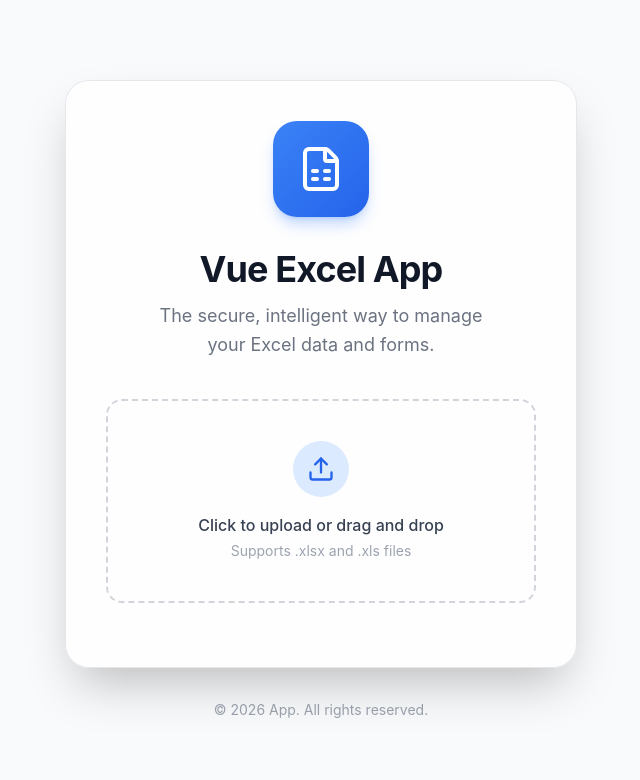
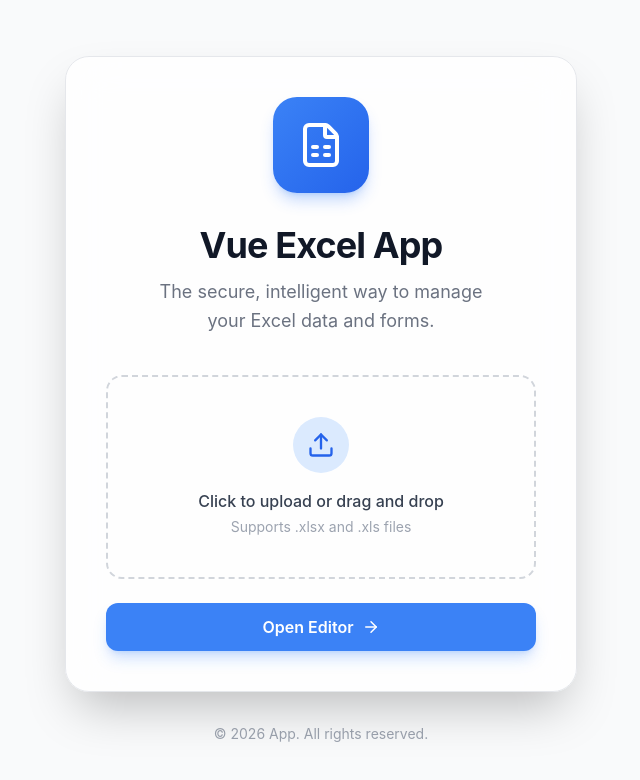
Before and after one commit to khoirulariffin/vue-excel, a Vue app: page /#/ in a window 1280 px wide. Shown: the top 780 px of the page, without its empty margins (319-959 px from the left). Built offline with nearby package versions, Linux system fonts and the light colour scheme; the HTML template or start-up script is replaced by a standard one.

Commit message:
feat: :bug: fix touch interaction for operator cells and add editor navigation button on home view

```diff
--- a/src/features/spreadsheet/ui/SpreadsheetCell.vue
+++ b/src/features/spreadsheet/ui/SpreadsheetCell.vue
@@ -311,6 +311,9 @@ const { handleTouchEnd: cellTouchEnd, cleanup: cleanupTouch } = useTouchGestures
 })
 
 const handleCellTouchEnd = (e: TouchEvent) => {
+  // Don't preventDefault for enabled operator cells — let native click reach child inputs
+  if (isCellEnabledForOperator.value) return
+  e.preventDefault()
   cellTouchEnd(
     e,
     () => handleCellClick(),
@@ -343,7 +346,7 @@ onUnmounted(() => cleanupTouch())
     @mouseenter="emit('cellmouseenter', rowIndex, colIndex)"
     @dblclick.stop="handleDoubleClick"
     @touchstart.passive="handleCellTouchStart"
-    @touchend.prevent="handleCellTouchEnd"
+    @touchend="handleCellTouchEnd"
   >
     <!-- Designer Mode: Config Badge -->
     <div
--- a/src/pages/home/HomeView.vue
+++ b/src/pages/home/HomeView.vue
@@ -1,7 +1,7 @@
 <script setup lang="ts">
 import { ref } from 'vue'
 import { useRouter } from 'vue-router'
-import { FileSpreadsheet, Upload, Loader2 } from 'lucide-vue-next'
+import { FileSpreadsheet, Upload, Loader2, ArrowRight } from 'lucide-vue-next'
 import { useSpreadsheetStore } from '@/features/spreadsheet/model/spreadsheetStore'
 
 const router = useRouter()
@@ -117,6 +117,15 @@ const processFile = async (file: File) => {
           {{ store.error }}
         </div>
 
+        <!-- Open Editor Button -->
+        <button
+          class="w-full mt-6 flex items-center justify-center gap-2 px-6 py-3 bg-primary-500 hover:bg-primary-600 active:bg-primary-700 text-white font-semibold rounded-xl shadow-lg shadow-primary-500/25 transition-all duration-200"
+          @click="router.push('/editor')"
+        >
+          Open Editor
+          <ArrowRight :size="18" />
+        </button>
+
         <!-- Hidden File Input -->
         <input
           ref="fileInput"
```
